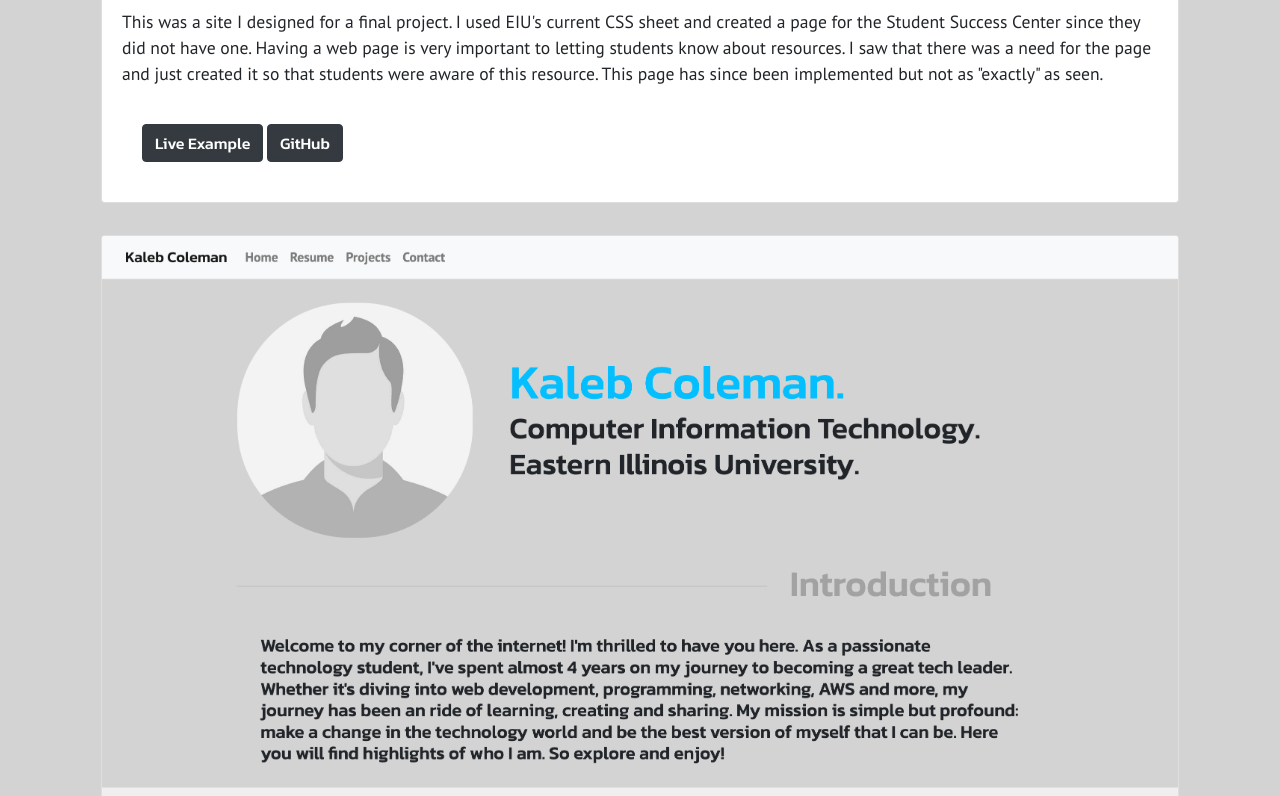
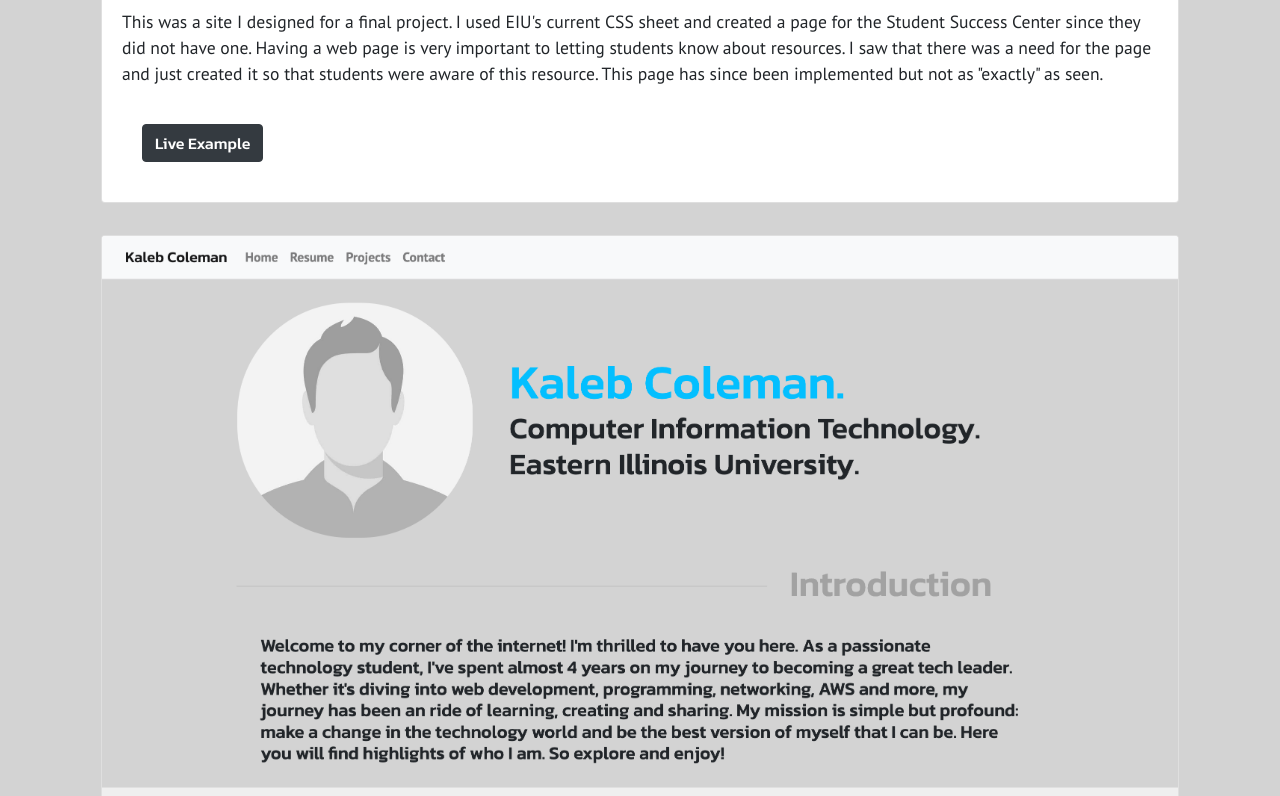
Before and after one commit to Nerdfew/PersonalWebsite, a website: page projects.html in a window 1280 px wide. Shown: the part 824-1620 px from the top of the page. Drawn offline with nearby package versions, Linux system fonts and the light colour scheme.

Commit message:
Update projects.html

```diff
--- a/projects.html
+++ b/projects.html
@@ -76,7 +76,6 @@
               This page has since been implemented but not as "exactly" as seen.</p>
             <div class="card-body">
               <a href="https://pen.eiu.edu/kjcoleman3/finalproj/mainpage.html" class="btn btn-dark">Live Example</a>
-              <a href="#" class="btn btn-dark">GitHub</a>
             </div>
           </div>
 
@@ -97,7 +96,7 @@
             </p>
             <div class="card-body">
               <a href="http://kalebcoleman.click/" class="btn btn-dark">Live Example</a>
-              <a href="#" class="btn btn-dark">GitHub</a>
+              <a href="https://github.com/Nerdfew/PersonalWebsite" class="btn btn-dark">GitHub</a>
             </div>
           </div>
 
@@ -116,7 +115,6 @@
             </p>
             <div class="card-body">
               <a href="https://godlovesonline.com" class="btn btn-dark">Live Example</a>
-              <a href="#" class="btn btn-dark">GitHub</a>
             </div>
           </div>
 
```
